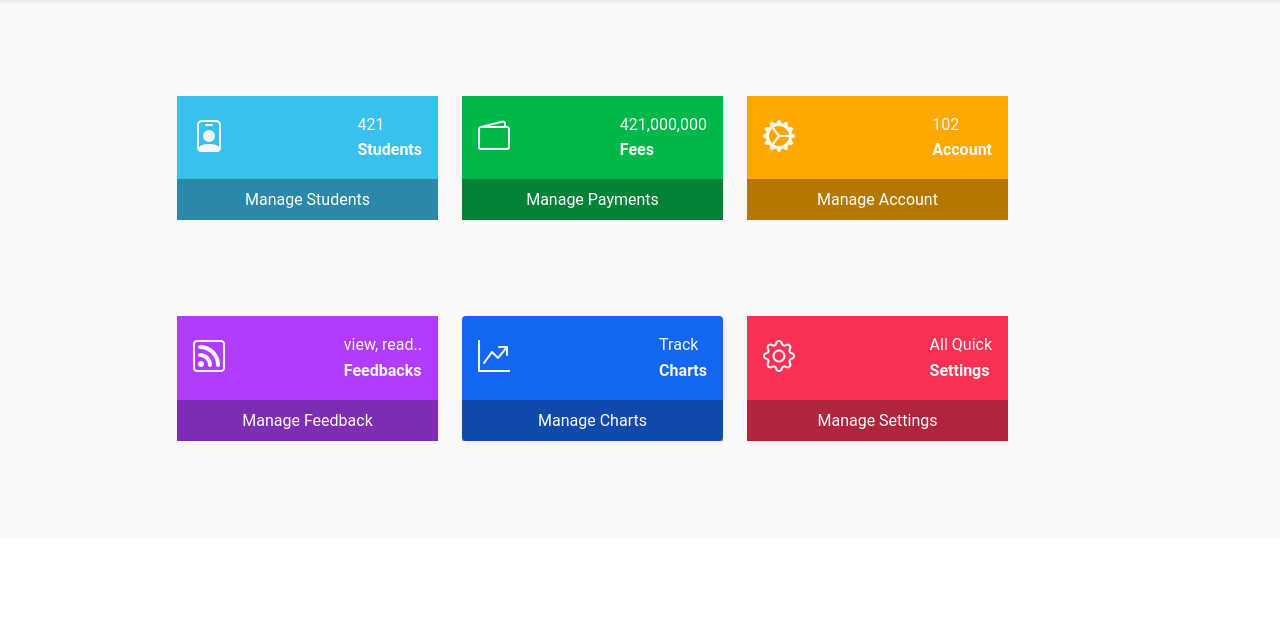
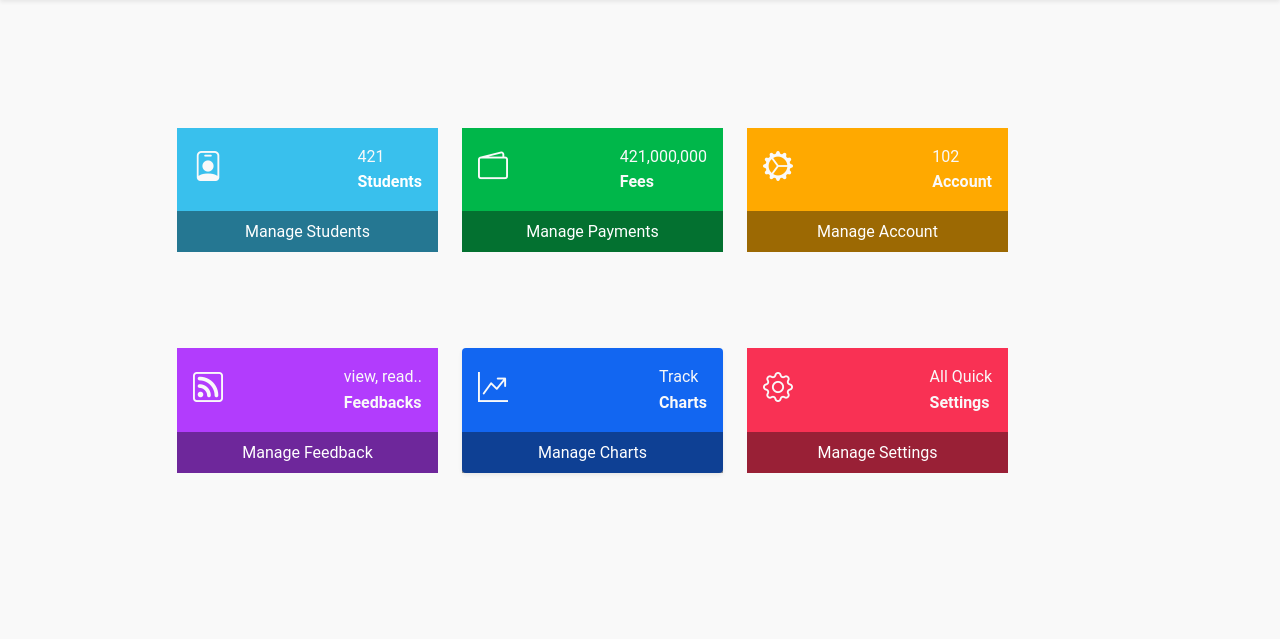
Before and after one commit to ndmichael/school_fees_management_system, a Django app: page / in a window 1280 px wide. Shown: the part 59-698 px from the top of the page. Run offline with Django 4.2, Linux system fonts and the light colour scheme; some libraries are stand-ins or nearby versions.

Commit message:
updated css

```diff
--- a/fees/static/fees/css/nile.css
+++ b/fees/static/fees/css/nile.css
@@ -2,8 +2,21 @@
 css for the index boxes
 */
 
-a {
+#index-main {
+    min-height: 80vh;
+    padding-top: 10vh;
+}
+
+#index-main a {
     display: block;
     text-decoration: none;
     color: inherit;
 }
+
+i.bi {
+    font-size: 30px;
+}
+
+#index-main .footer {
+    background: rgba(08, 08, 08, 0.4);
+}
--- a/fees/templates/fees/index.html
+++ b/fees/templates/fees/index.html
@@ -1,19 +1,19 @@
 {% extends 'base.html' %} {% load static %} {% block content %}
 
-<section class=" bg-light py-5">
+<section class=" bg-light" id="index-main">
     <div class="container">
         <div class="row">
             <article class="col-6 col-md-3 offset-sm-1 py-2 py-md-5">
                 <a href="#" class="bg-info text-light  pt-3">
                     <div class="d-flex justify-content-between px-3">
-                        <i class="bi bi-person-badge " style=" font-size: 32px"></i>
+                        <i class="bi bi-person-badge "></i>
                         <p>
                             <span>421</span>
                             <br />
                             <b class=" text-white">Students</b>
                         </p>
                     </div>
-                    <div class="footer px-2 w-100 text-white text-center" style="background: rgba(08, 08, 08, 0.3)">
+                    <div class="footer px-2 w-100 text-white text-center">
                         <p class="p-2 m-0">Manage Students</p>
                     </div>
                 </a>
@@ -22,14 +22,14 @@
             <article class="col-6 col-md-3 py-2 py-md-5">
                 <a href="#" class="bg-success text-light pt-3">
                     <div class="d-flex justify-content-between px-3">
-                        <i class="bi bi-wallet2 " style=" font-size: 32px"></i>
+                        <i class="bi bi-wallet2 "></i>
                         <p>
                             <span>421,000,000</span>
                             <br />
                             <b>Fees</b>
                         </p>
                     </div>
-                    <div class="footer px-2 w-100 text-white text-center" style="background: rgba(08, 08, 08, 0.3)">
+                    <div class="footer px-2 w-100 text-white text-center">
                         <p class="p-2 m-0">Manage Payments</p>
                     </div>
                 </a>
@@ -38,14 +38,14 @@
             <article class="col-6 col-md-3 py-2 py-md-5">
                 <a href="#" class="bg-warning text-light  pt-3">
                     <div class="d-flex justify-content-between px-3">
-                        <i class="bi bi-gear-wide-connected " style=" font-size: 32px"></i>
+                        <i class="bi bi-gear-wide-connected"></i>
                         <p>
                             <span>102</span>
                             <br />
                             <b>Account</b>
                         </p>
                     </div>
-                    <div class="footer px-2 w-100 text-white text-center" style="background: rgba(08, 08, 08, 0.3)">
+                    <div class="footer px-2 w-100 text-white text-center">
                         <p class="p-2 m-0">Manage Account</p>
                     </div>
                 </a>
@@ -55,14 +55,14 @@
             <article class="col-6 col-md-3 py-2 py-md-5 offset-sm-1">
                 <a href="#" class="bg-secondary text-light  pt-3">
                     <div class="d-flex justify-content-between px-3">
-                        <i class="bi bi-rss " style=" font-size: 32px"></i>
+                        <i class="bi bi-rss "></i>
                         <p>
                             <span>view, read..</span>
                             <br />
                             <b>Feedbacks</b>
                         </p>
                     </div>
-                    <div class="footer px-2 w-100 text-white text-center" style="background: rgba(08, 08, 08, 0.3)">
+                    <div class="footer px-2 w-100 text-white text-center">
                         <p class="p-2 m-0">Manage Feedback</p>
                     </div>
                 </a>
@@ -71,14 +71,14 @@
             <article class="col-6 col-md-3 py-2 py-md-5">
                 <a href="#" class="bg-primary text-light  pt-3 shadow-sm rounded-2">
                     <div class="d-flex justify-content-between px-3">
-                        <i class="bi bi-graph-up-arrow " style=" font-size: 32px"></i>
+                        <i class="bi bi-graph-up-arrow "></i>
                         <p>
                             <span>Track</span>
                             <br />
                             <b>Charts</b>
                         </p>
                     </div>
-                    <div class="footer px-2 w-100 text-white text-center" style="background: rgba(08, 08, 08, 0.3)">
+                    <div class="footer px-2 w-100 text-white text-center">
                         <p class="p-2 m-0">Manage Charts</p>
                     </div>
                 </a>
@@ -87,14 +87,14 @@
             <article class="col-6 col-md-3 py-2 py-md-5">
                 <a href="#" class="bg-danger text-light  pt-3">
                     <div class="d-flex justify-content-between px-3">
-                        <i class="bi bi-gear " style=" font-size: 32px"></i>
+                        <i class="bi bi-gear "></i>
                         <p>
                             <span>All Quick</span>
                             <br />
                             <b>Settings</b>
                         </p>
                     </div>
-                    <div class="footer px-2 w-100 text-white text-center" style="background: rgba(08, 08, 08, 0.3)">
+                    <div class="footer px-2 w-100 text-white text-center">
                         <p class="p-2 m-0">Manage Settings</p>
                     </div>
                 </a>
```
